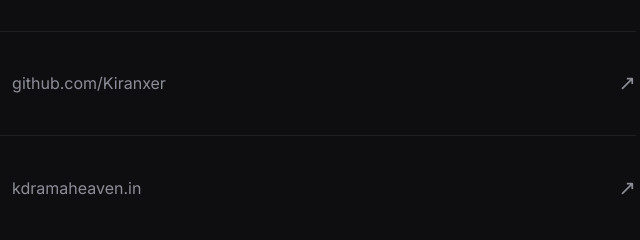
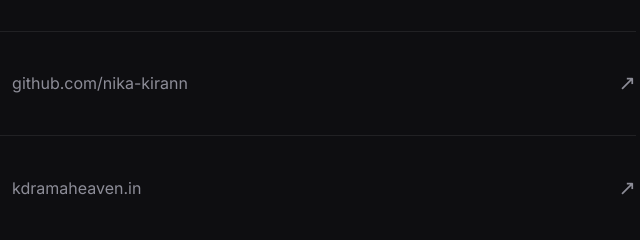
Before and after one commit to nika-kirann/kiran-portfolio, a plain HTML site: page index.html in a window 1280 px wide. Shown: the part 5353-5593 px from the top of the page, 536-1176 px from the left. Drawn offline with Linux system fonts and the light colour scheme; animation ran at ten frames a second.

Commit message:
Point GitHub link to nika-kirann

```diff
--- a/index.html
+++ b/index.html
@@ -239,7 +239,7 @@
         <p class="contact-sub fade">For collaborations, edits, or just to talk games, reach me on any of these.</p>
         <ul class="links">
           <li class="fade"><a href="https://instagram.com/justtt.nikaaa" target="_blank" rel="noopener"><span class="l-name">Instagram</span><span class="l-handle">@justtt.nikaaa</span><span class="arrow" aria-hidden="true">↗</span></a></li>
-          <li class="fade"><a href="https://github.com/Kiranxer" target="_blank" rel="noopener"><span class="l-name">GitHub</span><span class="l-handle">github.com/Kiranxer</span><span class="arrow" aria-hidden="true">↗</span></a></li>
+          <li class="fade"><a href="https://github.com/nika-kirann" target="_blank" rel="noopener"><span class="l-name">GitHub</span><span class="l-handle">github.com/nika-kirann</span><span class="arrow" aria-hidden="true">↗</span></a></li>
           <li class="fade"><a href="https://kdramaheaven.in" target="_blank" rel="noopener"><span class="l-name">Website</span><span class="l-handle">kdramaheaven.in</span><span class="arrow" aria-hidden="true">↗</span></a></li>
         </ul>
       </div>
```
Also changed, not shown: 1 other file.
